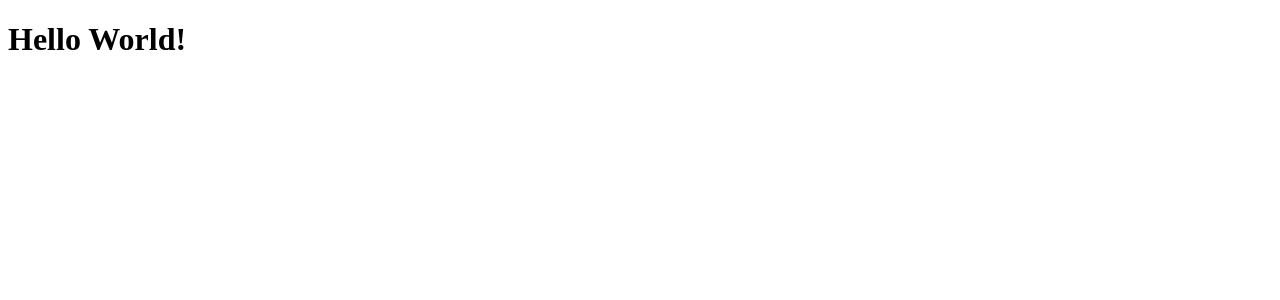
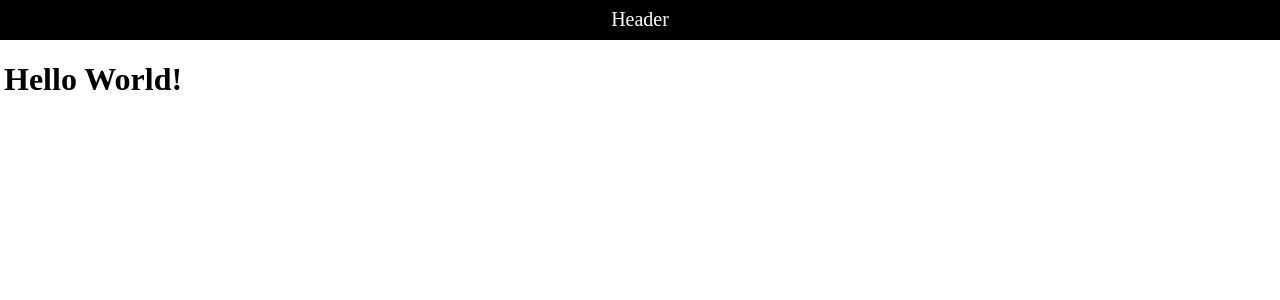
Before and after one commit to DornelesArthur/crud-django, a Django app: page / in a window 1280 px wide. Shown: the top 300 px of the page. Run offline with Django 4.2, Linux system fonts and the light colour scheme.

Commit message:
Add rudiment header and style

```diff
--- a/templates/template.html
+++ b/templates/template.html
@@ -6,7 +6,14 @@
     <meta name="viewport" content="width=device-width, initial-scale=1.0">
     <title>{%block 'title'%}{%endblock%}</title>
 </head>
-<body>
+<body style = "margin: 0px">
+    <header class="header" style = "margin: 0px;height: 40px; background-color: black; color: white; font-size: 20px;">
+        <div style=" text-align: center;">
+            <p style = "margin: 0px; padding-top: 8px;">Header</p>
+        </div>
+    </header>
+    <div class="content" style = "margin: 4px;">
     {%block 'content'%}{%endblock%}
+    </div>
 </body>
 </html>
```
Also changed, not shown: templates/header.html (added).
